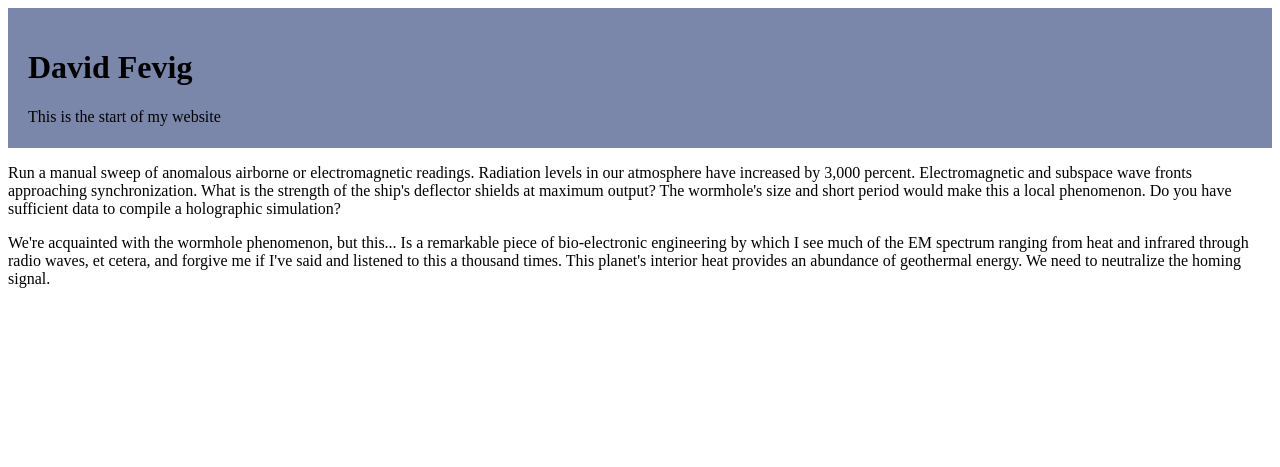
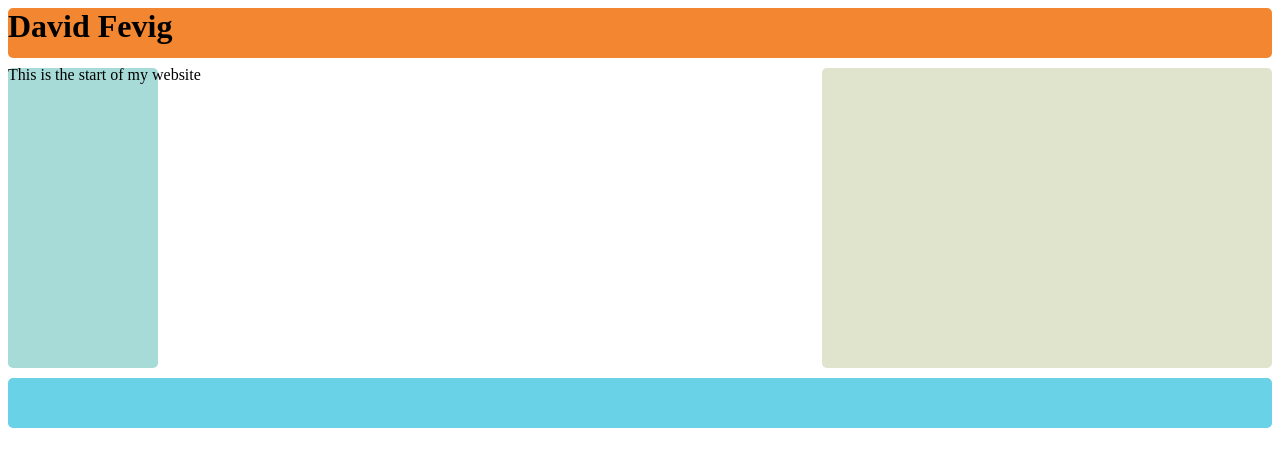
Before and after one commit to dfevig/davidfevig, a PHP site: page / in a window 1280 px wide. Shown: the top 467 px of the page. Run offline with PHP 8.4, Linux system fonts and the light colour scheme.

Commit message:
test borders removed placeholder p

```diff
--- a/index.php
+++ b/index.php
@@ -1,22 +1,16 @@
+
+</html>
 <!DOCTYPE html>
 <html lang="en">
 	<head>
 		<meta charset="utf-8";>
+		<link type="text/css" rel="stylesheet" href="style.css"/>
 		<title>David Fevig</title>
-		<link rel="stylesheet" type[="text/css" href="style.css">
 	</head>
 	<body>
-		<header>
-			<h1>David Fevig</h1>
-			<p>This is the start of my website</p>
-		</header>
-		<p>
-			Run a manual sweep of anomalous airborne or electromagnetic readings. Radiation levels in our atmosphere have increased by 3,000 percent. Electromagnetic and subspace wave fronts approaching synchronization. What is the strength of the ship's deflector shields at maximum output? The wormhole's size and short period would make this a local phenomenon. Do you have sufficient data to compile a holographic simulation?
-		</p>
-		<p>
-			We're acquainted with the wormhole phenomenon, but this... Is a remarkable piece of bio-electronic engineering by which I see much of the EM spectrum ranging from heat and infrared through radio waves, et cetera, and forgive me if I've said and listened to this a thousand times. This planet's interior heat provides an abundance of geothermal energy. We need to neutralize the homing signal.
-		</p>
-
-
+		<div id="header"><h1>David Fevig</h1><p>This is the start of my website</p></div>
+		<div class="left"></div>
+		<div class="right"></div>
+		<div id="footer"></div>
 	</body>
 </html>
--- a/style.css
+++ b/style.css
@@ -1,6 +1,31 @@
-header {
-	background-color: rgba(52, 72, 126, 0.65);
-	color: black;
-	height: 100px;
-	padding: 20px;
+div {
+	border-radius: 5px;
 }
+
+#header {
+	height: 50px;
+	background-color: #F38630;
+	margin-bottom: 10px;
+}
+
+.left {
+	height: 300px;
+	width: 150px;
+	background-color: #A7DBD8;
+	float: left;
+	margin-bottom: 10px;
+}
+
+.right {
+	height: 300px;
+	width: 450px;
+	background-color: #E0E4CC;
+	float: right;
+	margin-bottom: 10px;
+}
+
+#footer {
+	height: 50px;
+	background-color: #69D2E7;
+	clear: both;
+}
```
